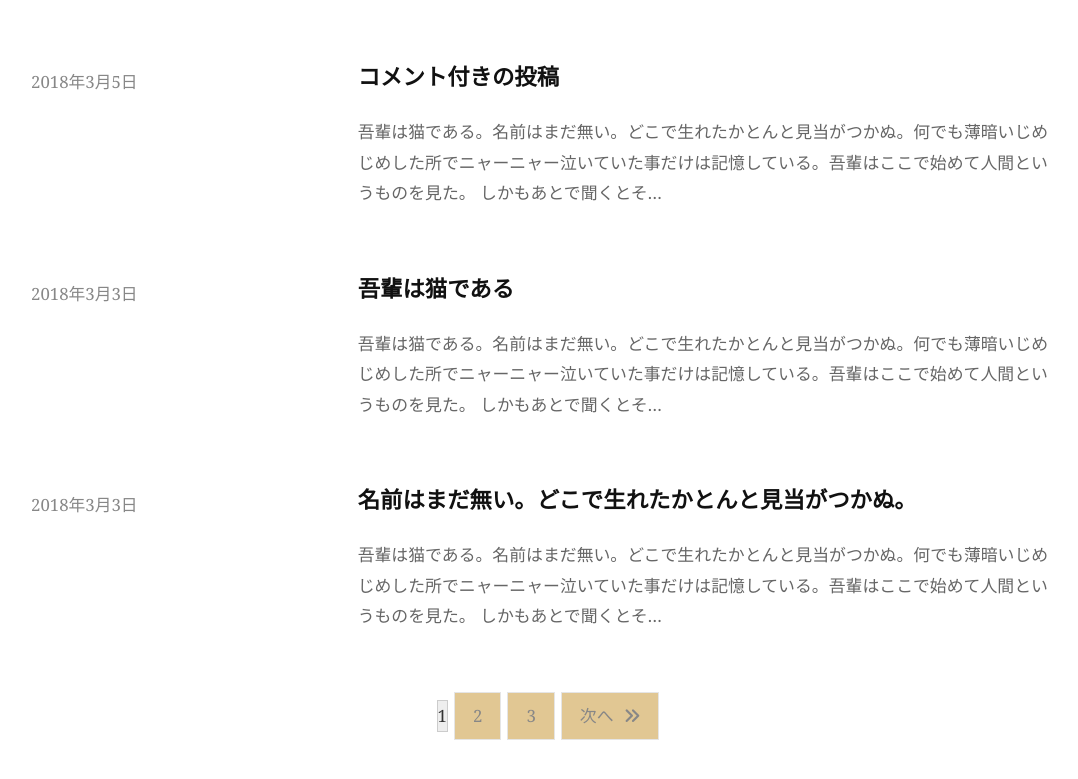
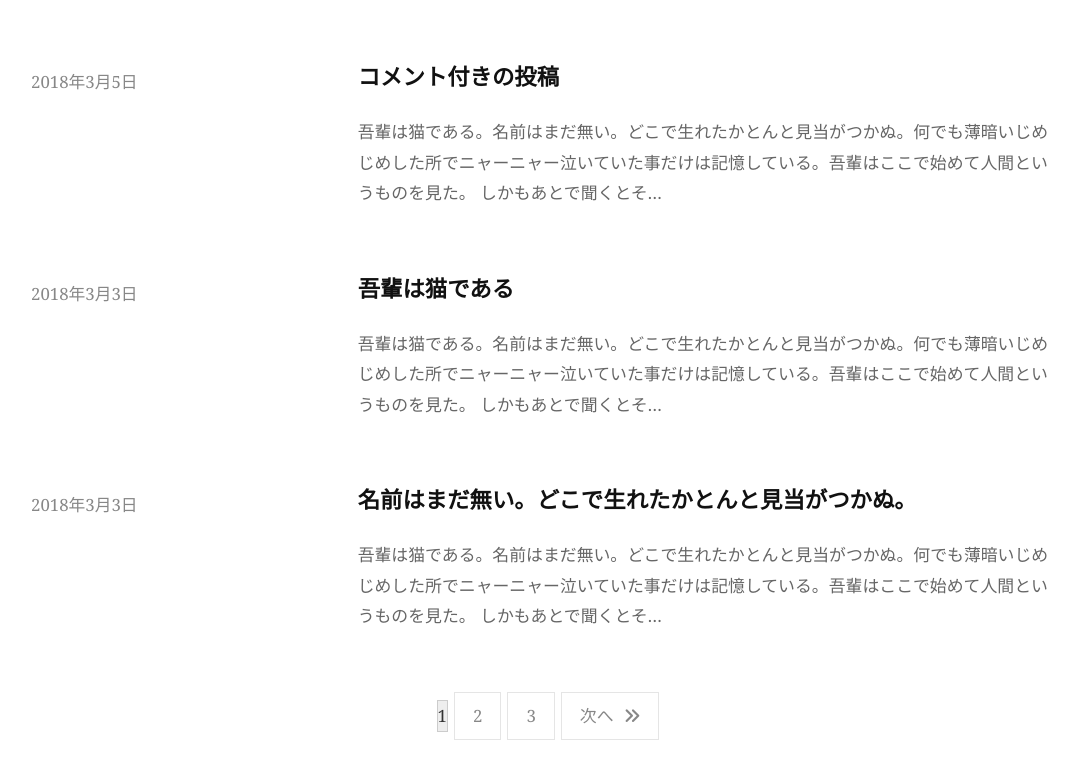
Before and after one commit to bannai-developer/tamabukuro-2, a plain HTML site: page index.html in a window 1280 px wide. Shown: the part 1527-2306 px from the top of the page, without its empty margins (89-1167 px from the left). Drawn offline with Linux system fonts and the light colour scheme.

Commit message:
微修正

```diff
--- a/style.css
+++ b/style.css
@@ -304,7 +304,6 @@ header {
 .page-list li a {
   display: block;
   padding: 8px 18px;
-  background-color: #c49029;
 }
 
 .page-list li:hover {
```
